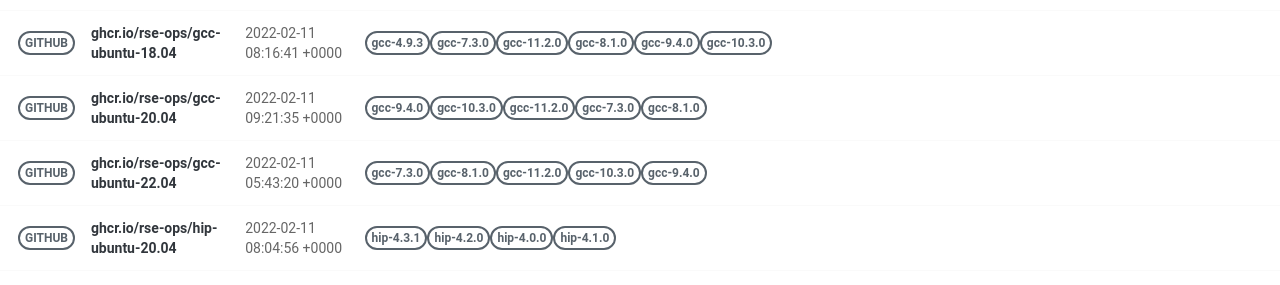
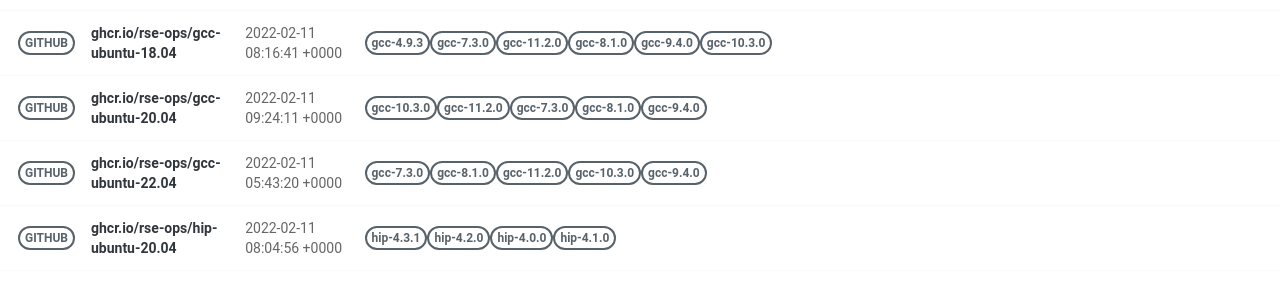
Before and after one commit to rse-ops/docker-images, a Jekyll site: the page built from pages/index.md, in a window 1280 px wide. Shown: the part 581-866 px from the top of the page. Built offline with Jekyll 4.4.1, drawn with Linux system fonts in a browser that asks for light colours; nearby versions of some CDN libraries.

Commit message:
Automated push to update library 2022-02-11

```diff
--- a/_library/ghcr.io-rse-ops-gcc-ubuntu-20.04.md
+++ b/_library/ghcr.io-rse-ops-gcc-ubuntu-20.04.md
@@ -1,14 +1,11 @@
 ---
 layout: container
 name: ghcr.io/rse-ops/gcc-ubuntu-20.04
-updated_at: 2022-02-11 09:21:35.186498
+updated_at: 2022-02-11 09:24:11.951774
 
 
 container_url: https://github.com/orgs/rse-ops/packages/container/package/gcc-ubuntu-20.04
 versions:
- - tag: gcc-9.4.0
-   dockerfile: https://github.com/rse-ops/docker-images/blob/main/ubuntu/gcc/Dockerfile
-   manifest: https://crane.ggcr.dev/manifest/ghcr.io/rse-ops/gcc-ubuntu-20.04:gcc-9.4.0
  - tag: gcc-10.3.0
    dockerfile: https://github.com/rse-ops/docker-images/blob/main/ubuntu/gcc/Dockerfile
    manifest: https://crane.ggcr.dev/manifest/ghcr.io/rse-ops/gcc-ubuntu-20.04:gcc-10.3.0
```
Also changed, not shown: other parts of _library/ghcr.io-rse-ops-gcc-ubuntu-20.04.md (+3 -0 lines).
